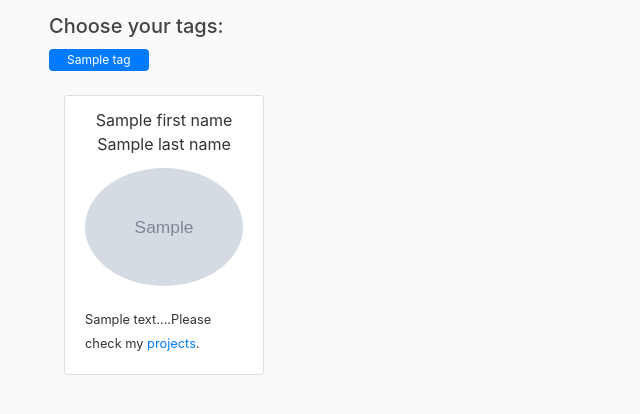
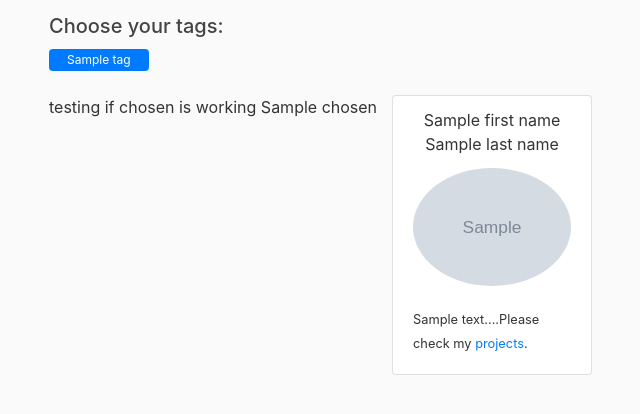
Before and after one commit to mingyyy/project_portfolio, a Django app: template app_port/templates/main.html in a window 1280 px wide. Shown: the part 66-480 px from the top of the page, without its empty margins (36-676 px from the left). Run offline with Django 3.2, Linux system fonts and the light colour scheme; tables that the repository leaves empty hold one stand-in row (values such as "Sample post"); the template is opened without the code that fills it: values that come from a table or form of the project are taken from there, most other values are stand-ins (such as "Sample title", 1, 10 or a date in 2020); grey boxes marked "Sample" are stand-in pictures; some libraries are stand-ins or nearby versions.

Commit message:
testing profile_chosen in heroku deployment

```diff
--- a/app_port/templates/main.html
+++ b/app_port/templates/main.html
@@ -36,6 +36,7 @@
           <div class="row">
           {% if choices %}
              {% for chosen in profile_chosen.values%}
+              testing if chosen is working {{chosen}}
                 {% for person in chosen%}
                     {%for p in person %}
 
```
